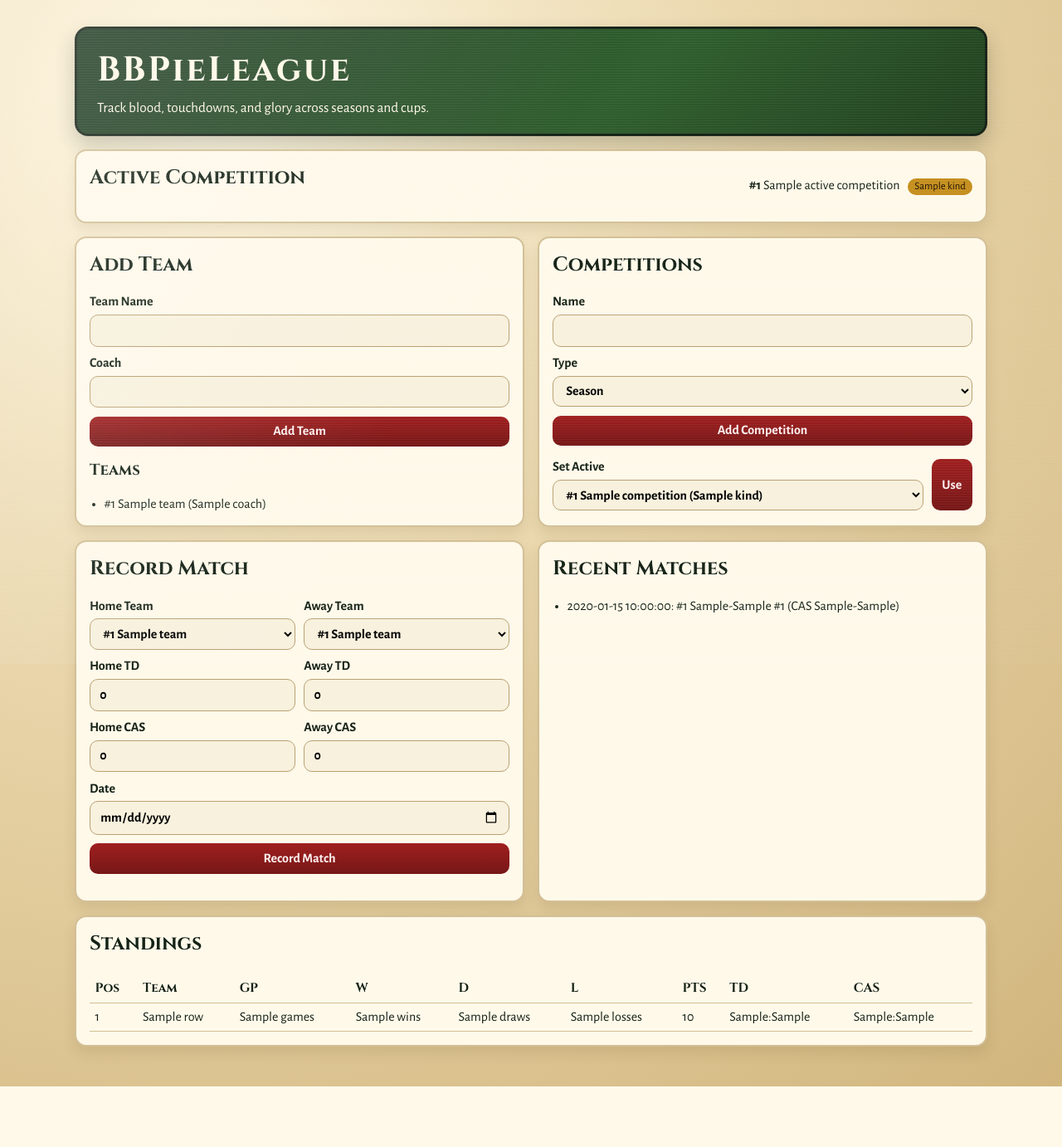
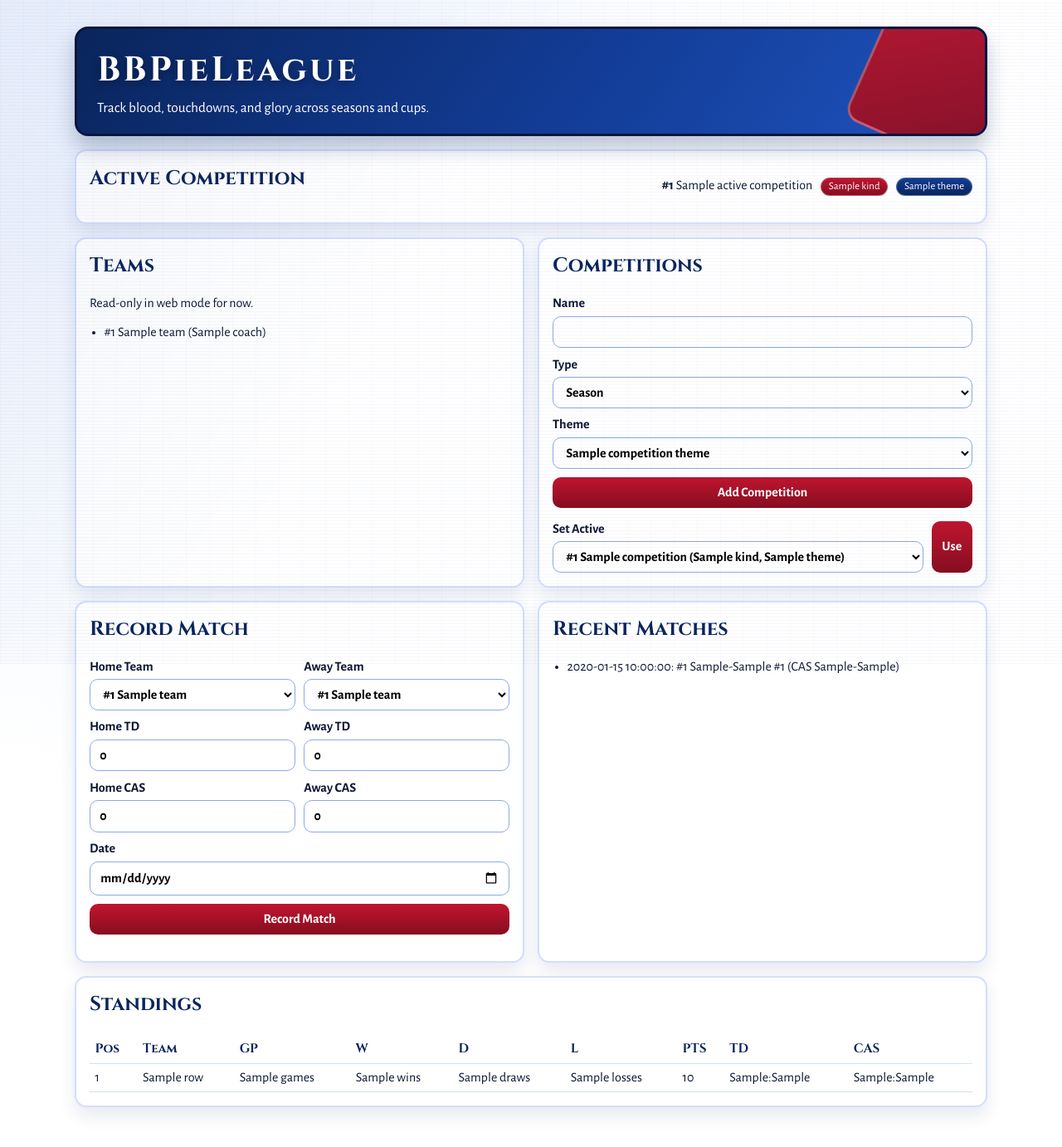
Before and after one commit to RalfKliemt/BBPieLeague, a Flask app: template src/bbpieleague/templates/index.html in a window 1280 px wide. Shown: the whole page at 83% size. Before the commit the page ends 1309 px from the top, so only its background shows below. Run offline with Flask 3, Linux system fonts and the light colour scheme; the template is opened without the code that fills it: most values are stand-ins (such as "Sample title", 1, 10 or a date in 2020); parts of the project's set-up code (start-up, migrations or seed data) failed here and were passed over.

Commit message:
colors
Co-authored-by: Copilot <copilot@github.com>

```diff
--- a/src/bbpieleague/static/style.css
+++ b/src/bbpieleague/static/style.css
@@ -1,12 +1,81 @@
 :root {
-  --paper: #f8f1dd;
-  --paper-deep: #efe3c5;
-  --ink: #152216;
-  --accent: #a01f1f;
-  --accent-deep: #761717;
-  --gold: #c58f1e;
-  --card: #fff9ea;
-  --line: #d2bf95;
+  --paper: #ffffff;
+  --paper-deep: #f3f7ff;
+  --ink: #0c1733;
+  --blue: #123c96;
+  --blue-deep: #0a255c;
+  --red: #c1152e;
+  --red-deep: #860d20;
+  --card: #ffffff;
+  --line: #d2deff;
+  --line-strong: #8ea8e7;
+  --hero-start: var(--blue-deep);
+  --hero-mid: var(--blue);
+  --hero-end: #1f53be;
+  --hero-border: #07163e;
+  --hero-shadow: rgba(10, 37, 92, 0.26);
+  --hero-badge-start: var(--red);
+  --hero-badge-end: var(--red-deep);
+  --accent: var(--red);
+  --accent-deep: var(--red-deep);
+  --focus: rgba(18, 60, 150, 0.25);
+  --focus-border: var(--blue);
+}
+
+body.theme-imperial {
+  --hero-start: #0a255c;
+  --hero-mid: #123c96;
+  --hero-end: #1f53be;
+  --hero-border: #07163e;
+  --hero-shadow: rgba(10, 37, 92, 0.26);
+  --hero-badge-start: #c1152e;
+  --hero-badge-end: #860d20;
+  --accent: #c1152e;
+  --accent-deep: #860d20;
+  --focus: rgba(18, 60, 150, 0.25);
+  --focus-border: #123c96;
+}
+
+body.theme-chaos {
+  --hero-start: #2b0a0f;
+  --hero-mid: #5f1019;
+  --hero-end: #861727;
+  --hero-border: #1f060a;
+  --hero-shadow: rgba(81, 10, 24, 0.34);
+  --hero-badge-start: #181f2f;
+  --hero-badge-end: #0f1420;
+  --accent: #171f2f;
+  --accent-deep: #0e1421;
+  --focus: rgba(95, 16, 25, 0.3);
+  --focus-border: #5f1019;
+}
+
+body.theme-orc {
+  --hero-start: #1e3a0d;
+  --hero-mid: #3f6e14;
+  --hero-end: #5f9220;
+  --hero-border: #132308;
+  --hero-shadow: rgba(34, 69, 9, 0.3);
+  --hero-badge-start: #8a101f;
+  --hero-badge-end: #610a15;
+  --accent: #8a101f;
+  --accent-deep: #610a15;
+  --focus: rgba(63, 110, 20, 0.27);
+  --focus-border: #3f6e14;
+}
+
+body.theme-undead {
+  --hero-start: #1d2741;
+  --hero-mid: #324a76;
+  --hero-end: #3f5e94;
+  --hero-border: #141b2e;
+  --hero-shadow: rgba(29, 39, 65, 0.3);
+  --hero-badge-start: #8f1b67;
+  --hero-badge-end: #621246;
+  --accent: #8f1b67;
+  --accent-deep: #621246;
+  --focus: rgba(50, 74, 118, 0.3);
+  --focus-border: #324a76;
 }
 
 * {
@@ -17,7 +86,9 @@ body {
   margin: 0;
   color: var(--ink);
   font-family: "Alegreya Sans", sans-serif;
-  background: radial-gradient(circle at 20% 10%, #fff7df 0%, #ead7ac 42%, #d1b57d 100%);
+  background:
+    radial-gradient(circle at 12% 8%, #eef4ff 0%, #ffffff 50%),
+    linear-gradient(180deg, #ffffff 0%, #f4f8ff 100%);
   min-height: 100vh;
 }
 
@@ -26,13 +97,20 @@ body {
   inset: 0;
   pointer-events: none;
   background-image:
-    linear-gradient(120deg, rgba(255, 255, 255, 0.2) 0%, transparent 45%),
+    linear-gradient(120deg, rgba(18, 60, 150, 0.05) 0%, transparent 40%),
     repeating-linear-gradient(
       0deg,
-      rgba(255, 255, 255, 0.05),
-      rgba(255, 255, 255, 0.05) 1px,
+      rgba(18, 60, 150, 0.035),
+      rgba(18, 60, 150, 0.035) 1px,
       transparent 1px,
-      transparent 3px
+      transparent 4px
+    ),
+    repeating-linear-gradient(
+      90deg,
+      rgba(193, 21, 46, 0.025),
+      rgba(193, 21, 46, 0.025) 1px,
+      transparent 1px,
+      transparent 28px
     );
 }
 
@@ -45,24 +123,43 @@ body {
 }
 
 .hero {
-  background: linear-gradient(135deg, #1f3a22 0%, #2f5e2d 60%, #21411f 100%);
-  color: #fff8e6;
-  border: 3px solid #152216;
+  position: relative;
+  overflow: hidden;
+  background: linear-gradient(125deg, var(--hero-start) 0%, var(--hero-mid) 55%, var(--hero-end) 100%);
+  color: #ffffff;
+  border: 3px solid var(--hero-border);
   border-radius: 16px;
   padding: 1.3rem 1.5rem;
-  box-shadow: 0 12px 24px rgba(21, 34, 22, 0.24);
+  box-shadow: 0 14px 24px var(--hero-shadow);
+}
+
+.hero::after {
+  content: "";
+  position: absolute;
+  inset: auto -2.5rem -1.5rem auto;
+  width: 11rem;
+  height: 11rem;
+  background: linear-gradient(145deg, var(--hero-badge-start) 0%, var(--hero-badge-end) 100%);
+  transform: rotate(24deg);
+  border: 3px solid rgba(255, 255, 255, 0.3);
+  border-radius: 18px;
+  opacity: 0.95;
 }
 
 .hero h1 {
   margin: 0;
   font-family: "Cinzel", serif;
   font-size: clamp(1.6rem, 4vw, 2.6rem);
-  letter-spacing: 0.06em;
+  letter-spacing: 0.08em;
+  text-shadow: 0 3px 8px rgba(0, 0, 0, 0.35);
 }
 
 .hero p {
   margin: 0.5rem 0 0;
   font-size: 1.08rem;
+  max-width: 46ch;
+  position: relative;
+  z-index: 1;
 }
 
 .card {
@@ -70,7 +167,7 @@ body {
   border: 2px solid var(--line);
   border-radius: 14px;
   padding: 1rem;
-  box-shadow: 0 8px 16px rgba(90, 63, 23, 0.12);
+  box-shadow: 0 10px 20px rgba(16, 43, 104, 0.1);
 }
 
 .current-context {
@@ -81,10 +178,11 @@ body {
 
 .pill {
   display: inline-block;
-  padding: 0.12rem 0.5rem;
+  padding: 0.15rem 0.55rem;
   border-radius: 999px;
-  background: var(--gold);
-  color: #201302;
+  background: linear-gradient(180deg, var(--accent) 0%, var(--accent-deep) 100%);
+  color: #ffffff;
+  border: 1px solid rgba(255, 255, 255, 0.25);
   font-size: 0.8rem;
   margin-left: 0.45rem;
 }
@@ -99,6 +197,7 @@ h2,
 h3 {
   margin-top: 0;
   font-family: "Cinzel", serif;
+  color: var(--blue-deep);
 }
 
 .form-grid {
@@ -131,26 +230,38 @@ button {
 
 input,
 select {
-  border: 1px solid #b9a173;
+  border: 1px solid var(--line-strong);
   border-radius: 10px;
   padding: 0.55rem 0.7rem;
   background: var(--paper);
 }
 
+input:focus,
+select:focus {
+  outline: 2px solid var(--focus);
+  outline-offset: 1px;
+  border-color: var(--focus-border);
+}
+
 button {
   border: 0;
   background: linear-gradient(180deg, var(--accent) 0%, var(--accent-deep) 100%);
-  color: #ffefef;
+  color: #ffffff;
   border-radius: 10px;
   padding: 0.55rem 0.8rem;
   font-weight: 700;
   cursor: pointer;
-  transition: transform 120ms ease, box-shadow 120ms ease;
+  transition: transform 120ms ease, box-shadow 120ms ease, filter 120ms ease;
 }
 
 button:hover {
   transform: translateY(-1px);
-  box-shadow: 0 6px 10px rgba(122, 23, 23, 0.2);
+  box-shadow: 0 7px 12px rgba(10, 19, 37, 0.25);
+  filter: saturate(1.1);
+}
+
+.theme-pill {
+  background: linear-gradient(180deg, var(--hero-mid) 0%, var(--hero-start) 100%);
 }
 
 .inline-form {
@@ -185,6 +296,11 @@ td {
 th {
   font-family: "Cinzel", serif;
   font-size: 0.95rem;
+  color: var(--blue-deep);
+}
+
+tbody tr:nth-child(even) {
+  background: #f7faff;
 }
 
 .alerts {
@@ -199,13 +315,13 @@ th {
 }
 
 .alert.success {
-  background: #e4f8dd;
-  border-color: #88b57a;
+  background: #eef5ff;
+  border-color: #9ab3e6;
 }
 
 .alert.error {
-  background: #ffe5df;
-  border-color: #cf8d7e;
+  background: #ffebee;
+  border-color: #d68a96;
 }
 
 @keyframes rise {
--- a/src/bbpieleague/templates/index.html
+++ b/src/bbpieleague/templates/index.html
@@ -12,7 +12,7 @@
     />
     <link rel="stylesheet" href="{{ url_for('static', filename='style.css') }}" />
   </head>
-  <body>
+  <body class="theme-{{ active_competition.theme }}">
     <div class="texture"></div>
     <main class="page">
       <header class="hero">
@@ -36,25 +36,14 @@
           <strong>#{{ active_competition.id }}</strong>
           {{ active_competition.name }}
           <span class="pill">{{ active_competition.kind }}</span>
+          <span class="pill theme-pill">{{ active_competition.theme }}</span>
         </p>
       </section>
 
       <section class="grid-two">
         <article class="card">
-          <h2>Add Team</h2>
-          <form method="post" action="{{ url_for('add_team') }}" class="form-grid">
-            <label>
-              Team Name
-              <input name="name" required />
-            </label>
-            <label>
-              Coach
-              <input name="coach" />
-            </label>
-            <button type="submit">Add Team</button>
-          </form>
-
-          <h3>Teams</h3>
+          <h2>Teams</h2>
+          <p class="hint">Read-only in web mode for now.</p>
           <ul class="list">
             {% for team in teams %}
               <li>#{{ team.id }} {{ team.name }} {% if team.coach %}<span>({{ team.coach }})</span>{% endif %}</li>
@@ -78,6 +67,14 @@
                 <option value="tournament">Tournament</option>
               </select>
             </label>
+            <label>
+              Theme
+              <select name="theme">
+                {% for theme_name in competition_themes %}
+                  <option value="{{ theme_name }}">{{ theme_name|capitalize }}</option>
+                {% endfor %}
+              </select>
+            </label>
             <button type="submit">Add Competition</button>
           </form>
 
@@ -87,7 +84,7 @@
               <select name="competition_id">
                 {% for competition in competitions %}
                   <option value="{{ competition.id }}" {% if competition.id == active_competition.id %}selected{% endif %}>
-                    #{{ competition.id }} {{ competition.name }} ({{ competition.kind }})
+                    #{{ competition.id }} {{ competition.name }} ({{ competition.kind }}, {{ competition.theme }})
                   </option>
                 {% endfor %}
               </select>
--- a/src/bbpieleague/web.py
+++ b/src/bbpieleague/web.py
@@ -5,15 +5,9 @@ from pathlib import Path
 
 from flask import Flask, flash, redirect, render_template, request, url_for
 
-from bbpieleague.models import Competition, Match, Team
+from bbpieleague.models import COMPETITION_THEME_CHOICES, Competition, Match
 from bbpieleague.standings import calculate_standings
 from bbpieleague.storage import LeagueData, load_league, save_league
-
-
-def _next_team_id(data: LeagueData) -> int:
-    if not data.teams:
-        return 1
-    return max(team.id for team in data.teams) + 1
 
 
 def _next_match_id(data: LeagueData) -> int:
@@ -73,6 +67,7 @@ def create_app() -> Flask:
             "index.html",
             active_competition=active_competition,
             competitions=competitions,
+            competition_themes=COMPETITION_THEME_CHOICES,
             teams=teams,
             matches=matches,
             standings=standings,
@@ -80,34 +75,19 @@ def create_app() -> Flask:
             today=date.today().isoformat(),
         )
 
-    @app.post("/teams")
-    def add_team():
-        data = load_league()
-        name = request.form.get("name", "").strip()
-        coach = request.form.get("coach", "").strip()
-
-        if not name:
-            flash("Team name is required.", "error")
-            return redirect(url_for("index"))
-
-        team = Team(id=_next_team_id(data), name=name, coach=coach)
-        data.teams.append(team)
-        save_league(data)
-        flash(f"Added team #{team.id}: {team.name}", "success")
-        return redirect(url_for("index"))
-
     @app.post("/competitions")
     def add_competition():
         data = load_league()
         name = request.form.get("name", "").strip()
         kind = request.form.get("kind", "season").strip()
+        theme = request.form.get("theme", "imperial").strip()
 
         if not name:
             flash("Competition name is required.", "error")
             return redirect(url_for("index"))
 
         try:
-            competition = Competition(id=_next_competition_id(data), name=name, kind=kind)
+            competition = Competition(id=_next_competition_id(data), name=name, kind=kind, theme=theme)
         except ValueError as exc:
             flash(str(exc), "error")
             return redirect(url_for("index"))
```
Also changed, not shown: src/bbpieleague/cli.py (+14 -8 lines), src/bbpieleague/models.py (+7 -0 lines), README.md.
